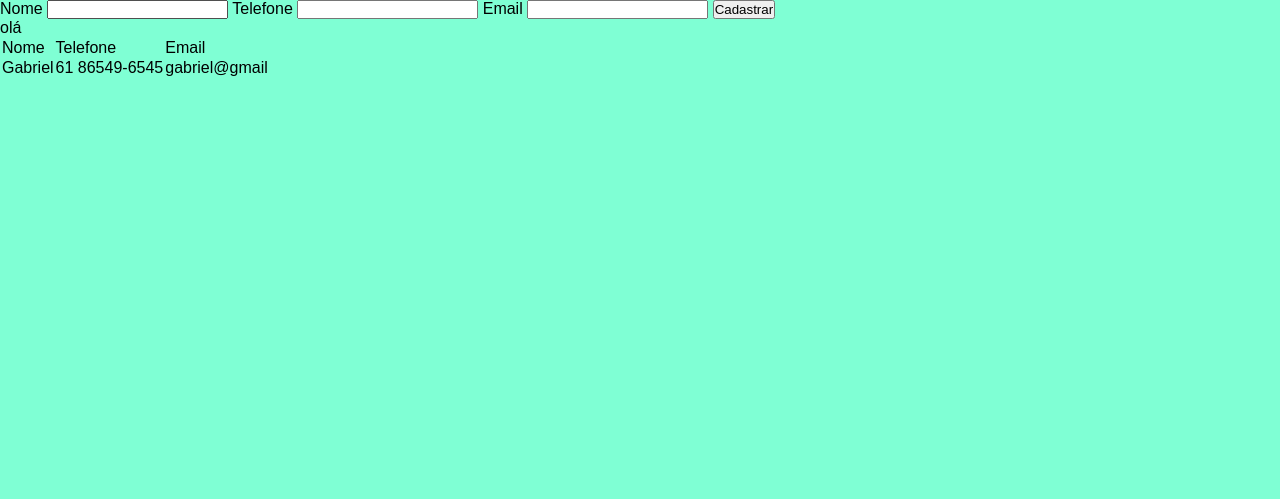
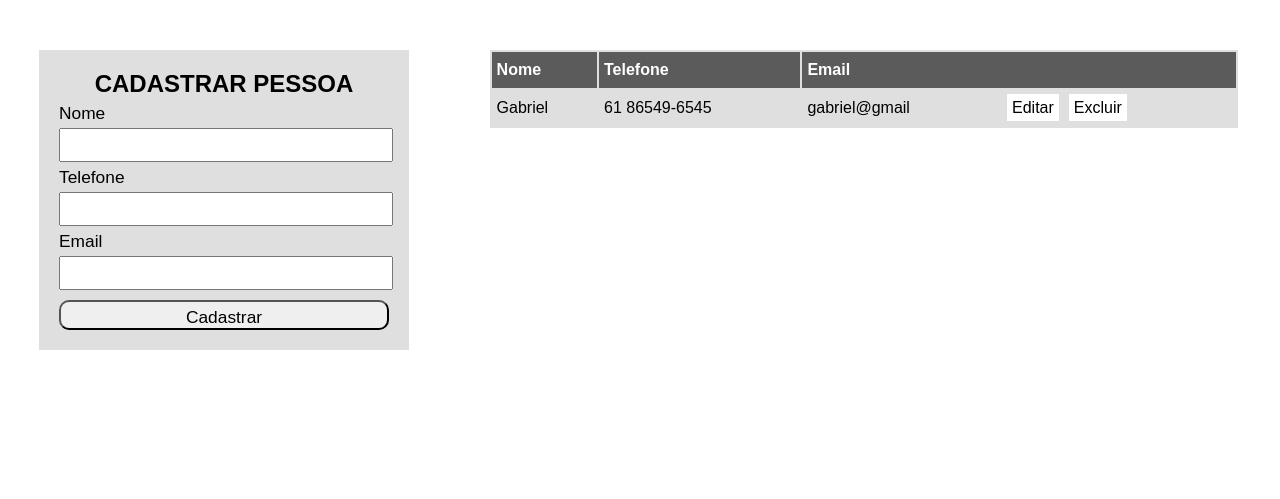
Before and after one commit to GabrielTrindade20/Projeto_CadastroDePessoas, a PHP site: page / in a window 1280 px wide. Shown: the top 499 px of the page. Run offline with PHP 8.4, Linux system fonts and the light colour scheme.

Commit message:
criação html e css

```diff
--- a/Projeto Cadastro de Pessoas/Style/style.css
+++ /dev/null
@@ -1,9 +0,0 @@
-*{
-    padding: 0px;
-    margin: 0px;
-    font-family: arial;
-}
-
-body{
-    background-color: aquamarine;
-}
--- a/Projeto Cadastro de Pessoas/index.php
+++ b/Projeto Cadastro de Pessoas/index.php
@@ -4,13 +4,15 @@
     <meta charset="UTF-8">
     <meta http-equiv="X-UA-Compatible" content="IE=edge">
     <meta name="viewport" content="width=device-width, initial-scale=1.0">
-    <link rel="stylesheet" href="../style.css">
+    <link rel="stylesheet" href="./style.css">
     <title>Página de Cadastro</title>
 </head>
 
 <body>
     <section id="esquerda">
         <form action="">
+            <h2>CADASTRAR PESSOA</h2>
+
             <label for="nome">Nome</label>
             <input type="text" name="nome" id="nome">
 
@@ -24,22 +26,20 @@
         </form>
     </section>
 
-    <div>
-        olá
-    </div>
 
     <section id="direita">
         <table>
-            <tr>
+            <tr id="titulo">
                 <td>Nome</td>
                 <td>Telefone</td>
-                <td>Email</td>
+                <td colspan="2">Email</td>
             </tr>
 
             <tr>
                 <td>Gabriel</td>
                 <td>61 86549-6545</td>
                 <td>gabriel@gmail</td>
+                <td><a href="Editar">Editar</a><a href="Excluir">Excluir</a></td>
             </tr>
         </table>
     </section>
--- /dev/null
+++ b/Projeto Cadastro de Pessoas/style.css
@@ -0,0 +1,72 @@
+*{
+    padding: 0px;
+    margin: 0px;
+    font-family: arial;
+}
+
+h2{
+    text-align: center;
+}
+
+label, input{
+    display: block;
+    line-height: 30px;
+    height: 30px;
+    outline: none;
+    font-size: 13pt;
+    width: 100%;
+}
+
+form{
+    width: 330px;
+    padding: 20px;
+    margin: 50px auto;
+    background-color: rgb(223, 223, 223);
+}
+
+input[type="submit"]{
+    margin-top: 10px;
+    border-radius: 10px;
+    cursor: pointer;
+}
+
+#esquerda{
+    width: 35%;
+    height: 500px;
+    float: left;
+}
+
+#direita{
+    width: 65%;
+    height: 500px;
+    float: right;
+}
+
+table{
+    background-color: rgb(223, 223, 223);
+    width: 90%;
+    margin: 50px auto;
+}
+
+tr#titulo{
+    font-weight: bold;
+    background-color: rgb(91, 91, 91);
+    color: white;
+
+}
+
+tr{
+    line-height: 30px;
+}
+
+td{
+    padding: 3px 5px;
+}
+
+a{
+    background-color: white;
+    color: black;
+    padding: 5px;
+    margin: 0px 5px;
+    text-decoration: none;
+}
```
